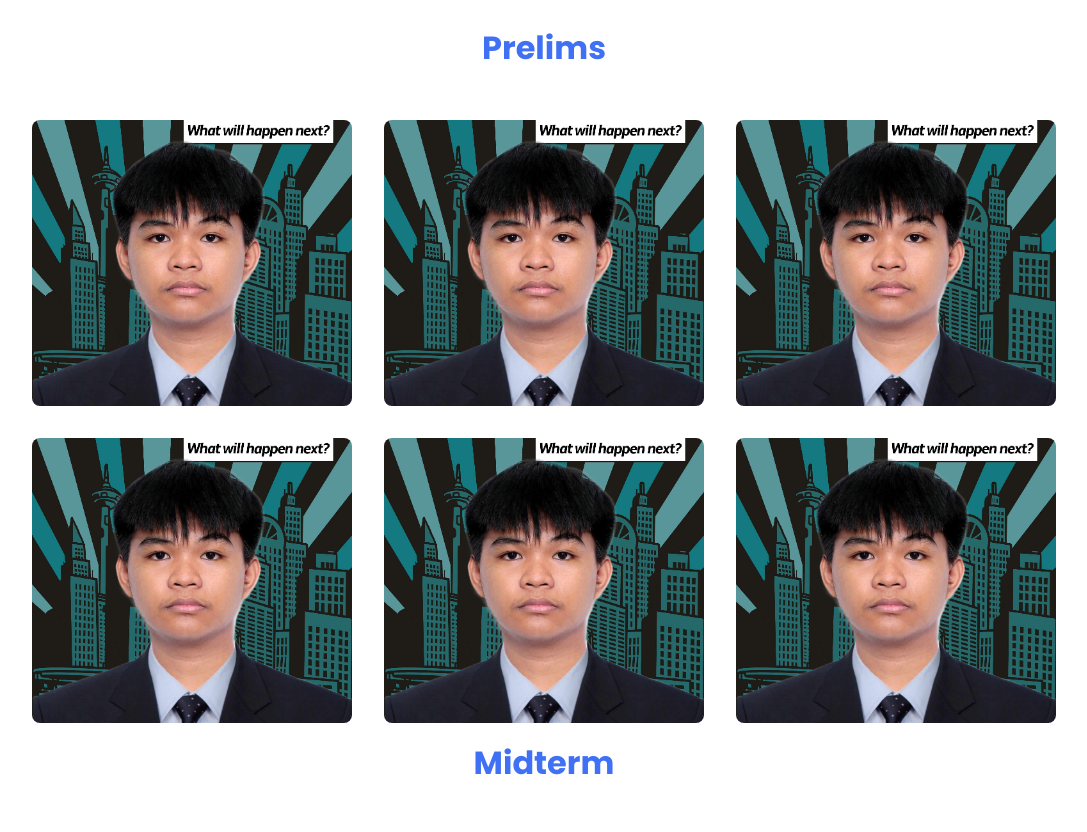
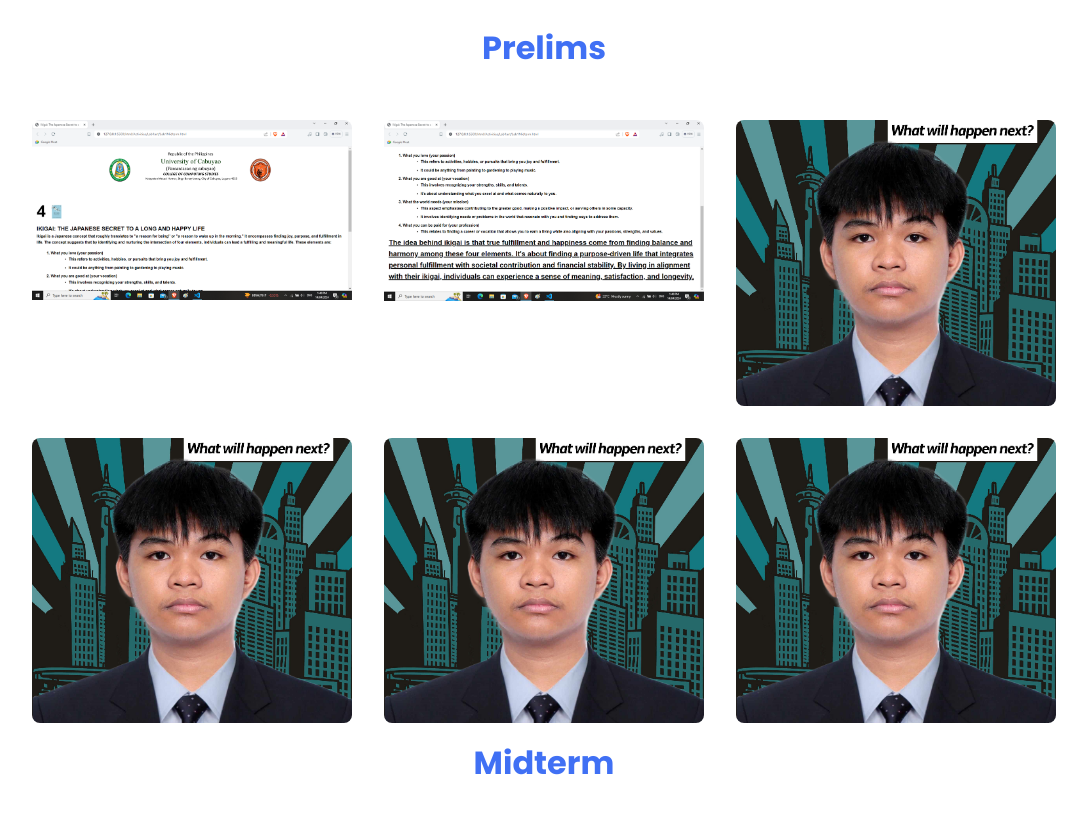
Before and after one commit to urixqt22/webTech, a plain HTML site: page index.html in a window 1280 px wide. Shown: the part 1700-2532 px from the top of the page, without its empty margins (96-1183 px from the left). Drawn offline with nearby package versions, Linux system fonts and the light colour scheme.

Commit message:
update img

```diff
--- a/index.html
+++ b/index.html
@@ -70,11 +70,11 @@
             <h2 class="section-title">Prelims</h2>
             <div class="activities_container grid">
                 <div class="activity_img">
-                    <img src="imgs/jorick-suit.png" alt="">
+                    <img src="imgs/prelim1.png" alt="">
                 </div>
 
                 <div class="activity_img">
-                    <img src="imgs/jorick-suit.png" alt="">
+                    <img src="imgs/prelim2.png" alt="">
                 </div>
 
                 <div class="activity_img">
```
